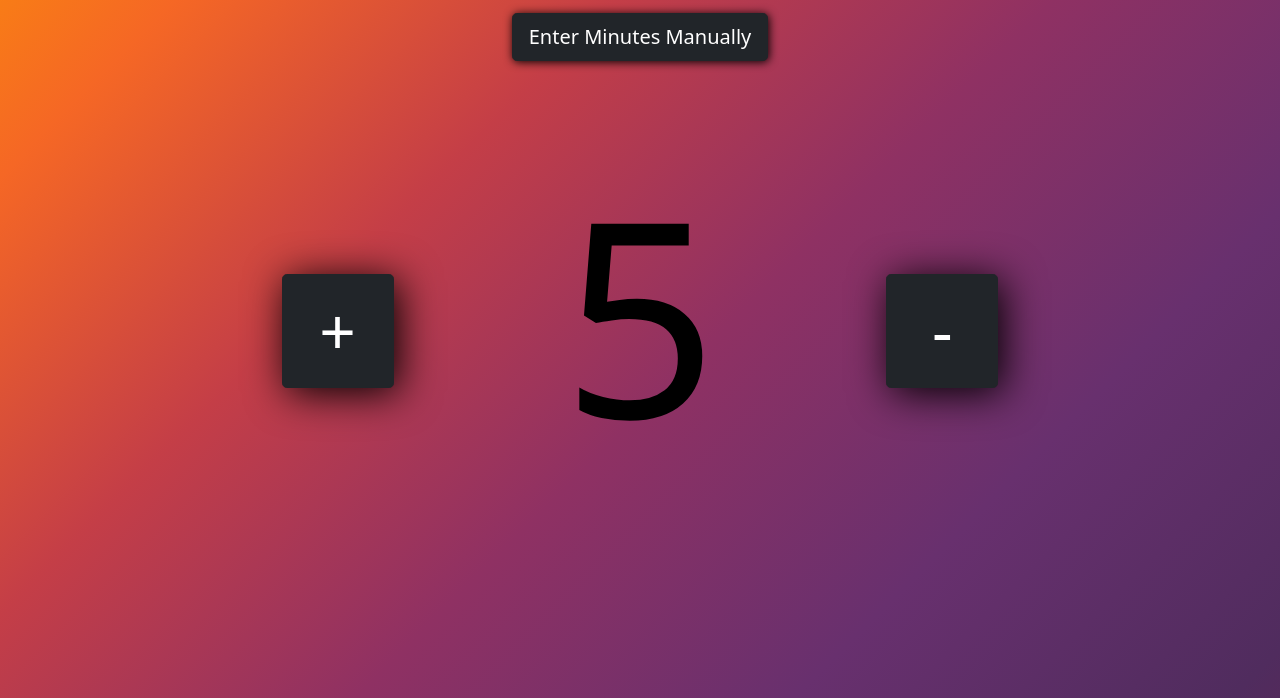
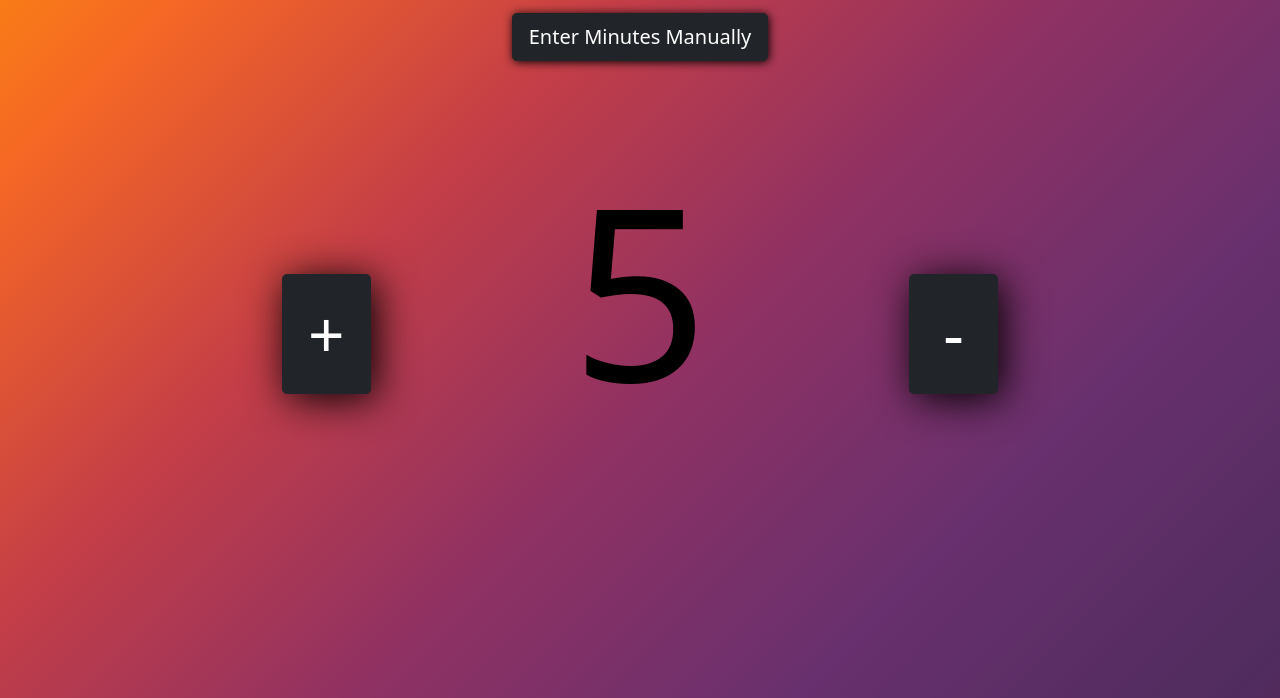
Before and after one commit to JuzerShakir/countdown, a plain HTML site: page index.html in a window 1280 px wide. Shown: the part 102-800 px from the top of the page. Drawn offline with nearby package versions, Linux system fonts and the light colour scheme.

Commit message:
increment & decrement buttons resizes itself with respect to screen size

```diff
--- a/style.css
+++ b/style.css
@@ -4,30 +4,43 @@
 }
 
 #mins {
-  font-size: 17rem;
+  font-size: 15rem;
   color: black;
-  /* text-align: center; */
 }
+
+#secs {
+  position: absolute;
+  top: 40%;
+  right: 22%;
+  font-size: 6rem;
+  color: #262626;
+  filter: drop-shadow(5px 5px 50px white);
+}
+
 #timerEntry {
   filter: drop-shadow(1px 1px 5px black);
 }
 #increment {
   position: absolute;
   margin: 0;
+  padding: 0;
   top: 47%;
   left: 22%;
-  font-size: 4rem;
-  width: 7rem;
+  font-size: 5vw;
+  width: 7%;
+  height: 15%;
   filter: drop-shadow(5px 5px 20px black);
 }
 
-#decrement,
-#secs {
+#decrement {
   position: absolute;
+  margin: 0;
+  padding: 0;
   top: 47%;
   right: 22%;
-  font-size: 4rem;
-  width: 7rem;
+  font-size: 5vw;
+  width: 7%;
+  height: 15%;
   filter: drop-shadow(5px 5px 20px black);
 }
 
@@ -35,13 +48,6 @@
 #decrement:active,
 #timerEntry:active {
   filter: drop-shadow(0px 0px 0px black);
-}
-
-#secs {
-  top: 40%;
-  font-size: 8rem;
-  color: #262626;
-  filter: drop-shadow(5px 5px 50px white);
 }
 
 .hidden {
```
